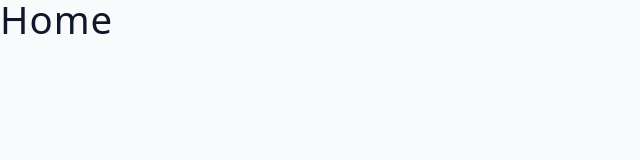
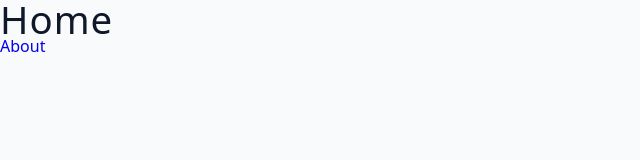
Before and after one commit to gdrmvrm/mix-master, a React (Vite) app: page / in a window 1280 px wide. Shown: the top 160 px of the page, without its empty margins (0-640 px from the left). Built offline with nearby package versions, Linux system fonts and the light colour scheme.

Commit message:
Setting up links between home and about pages

```diff
--- a/src/pages/About.jsx
+++ b/src/pages/About.jsx
@@ -1,7 +1,13 @@
 import React from 'react';
+import { Link } from 'react-router-dom';
 
 const About = () => {
-  return <h2>About</h2>;
+  return (
+    <div>
+      <h2>About</h2>
+      <Link to="/">Home</Link>
+    </div>
+  );
 };
 
 export default About;
--- a/src/pages/Home.jsx
+++ b/src/pages/Home.jsx
@@ -1,7 +1,13 @@
 import React from 'react';
+import { Link } from 'react-router-dom';
 
 const Home = () => {
-  return <h2>Home</h2>;
+  return (
+    <div>
+      <h2>Home</h2>
+      <Link to="/about">About</Link>
+    </div>
+  );
 };
 
 export default Home;
```
